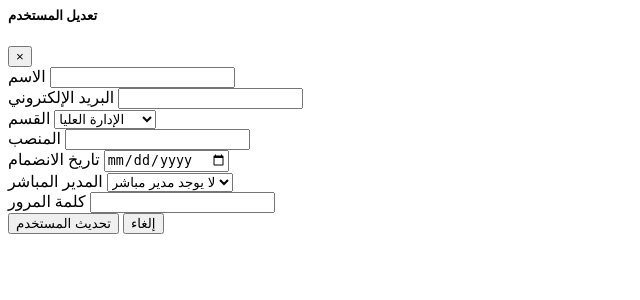
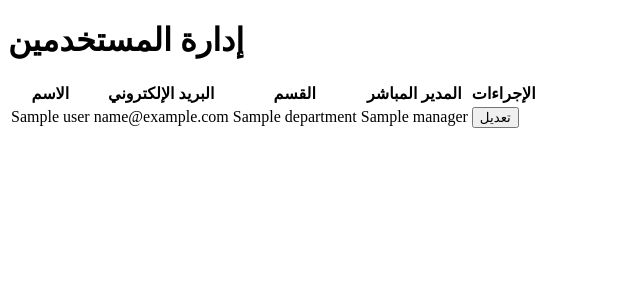
Before and after one commit to RwaqEng/manus, a Flask app: template templates/users.html in a window 1280 px wide. Shown: the top 300 px of the page, without its empty margins (0-640 px from the left). Run offline with Flask 3, Linux system fonts and the light colour scheme; the template is opened without the code that fills it: most values are stand-ins (such as "Sample title", 1, 10 or a date in 2020).

Commit message:
تحديث واجهة المستخدم لإظهار قائمة المديرين المباشرين

```diff
--- a/templates/users.html
+++ b/templates/users.html
@@ -1,53 +1,67 @@
 
 <!-- users.html -->
-<div class="modal-content">
-    <div class="modal-header">
-        <h5 class="modal-title">تعديل المستخدم</h5>
-        <button type="button" class="close" data-dismiss="modal">&times;</button>
-    </div>
-    <div class="modal-body">
-        <form method="post" id="editUserForm">
-            <input type="hidden" id="editUserId">
-            <div class="form-group">
-                <label for="editName">الاسم</label>
-                <input type="text" class="form-control" id="editName" required>
-            </div>
-            <div class="form-group">
-                <label for="editEmail">البريد الإلكتروني</label>
-                <input type="email" class="form-control" id="editEmail" required>
-            </div>
-            <div class="form-group">
-                <label for="editDepartment">القسم</label>
-                <select class="form-control" id="editDepartment" required>
-                    <option value="الإدارة العليا">الإدارة العليا</option>
-                    <option value="قسم التسويق">قسم التسويق</option>
-                    <option value="القسم الفني">القسم الفني</option>
-                    <option value="قسم المساحة">قسم المساحة</option>
-                    <option value="إدارة المشاريع">إدارة المشاريع</option>
-                </select>
-            </div>
-            <div class="form-group">
-                <label for="editPosition">المنصب</label>
-                <input type="text" class="form-control" id="editPosition" required>
-            </div>
-            <div class="form-group">
-                <label for="editJoinDate">تاريخ الانضمام</label>
-                <input type="date" class="form-control" id="editJoinDate" required>
-            </div>
-            <div class="form-group">
-                <label for="editManager">المدير المباشر</label>
-                <select class="form-control" id="editManager">
-                    <option value="">لا يوجد مدير مباشر</option>
-                </select>
-            </div>
-            <div class="form-group">
-                <label for="editPassword">كلمة المرور</label>
-                <input type="password" class="form-control" id="editPassword">
-            </div>
-            <div class="modal-footer">
-                <button type="submit" class="btn btn-primary">تحديث المستخدم</button>
-                <button type="button" class="btn btn-secondary" data-dismiss="modal">إلغاء</button>
-            </div>
+<!DOCTYPE html>
+<html lang="ar">
+<head>
+    <meta charset="UTF-8">
+    <title>إدارة المستخدمين</title>
+</head>
+<body>
+    <h1>إدارة المستخدمين</h1>
+    <table>
+        <thead>
+            <tr>
+                <th>الاسم</th>
+                <th>البريد الإلكتروني</th>
+                <th>القسم</th>
+                <th>المدير المباشر</th>
+                <th>الإجراءات</th>
+            </tr>
+        </thead>
+        <tbody>
+            {% for user in users %}
+            <tr>
+                <td>{{ user.name }}</td>
+                <td>{{ user.email }}</td>
+                <td>{{ user.department }}</td>
+                <td>
+                    {% if user.manager %}
+                        {{ user.manager.name }}
+                    {% else %}
+                        غير محدد
+                    {% endif %}
+                </td>
+                <td>
+                    <button onclick="editUser({{ user.id }})">تعديل</button>
+                </td>
+            </tr>
+            {% endfor %}
+        </tbody>
+    </table>
+
+    <!-- Modal -->
+    <div id="editUserModal" style="display:none;">
+        <form action="/update_user" method="POST">
+            <input type="hidden" name="id" id="edit-id">
+            <label>الاسم:</label>
+            <input type="text" name="name" id="edit-name"><br>
+            <label>البريد الإلكتروني:</label>
+            <input type="email" name="email" id="edit-email"><br>
+            <label>القسم:</label>
+            <input type="text" name="department" id="edit-department"><br>
+            <label>المدير المباشر:</label>
+            <select name="manager_id" id="edit-manager">
+                <option value="">لا يوجد مدير مباشر</option>
+                {% for manager in managers %}
+                    <option value="{{ manager.id }}">{{ manager.name }}</option>
+                {% endfor %}
+            </select><br>
+            <label>تاريخ الانضمام:</label>
+            <input type="date" name="joining_date" id="edit-joining-date"><br>
+            <label>كلمة المرور:</label>
+            <input type="password" name="password" id="edit-password"><br>
+            <button type="submit">تحديث المستخدم</button>
         </form>
     </div>
-</div>
+</body>
+</html>
```
